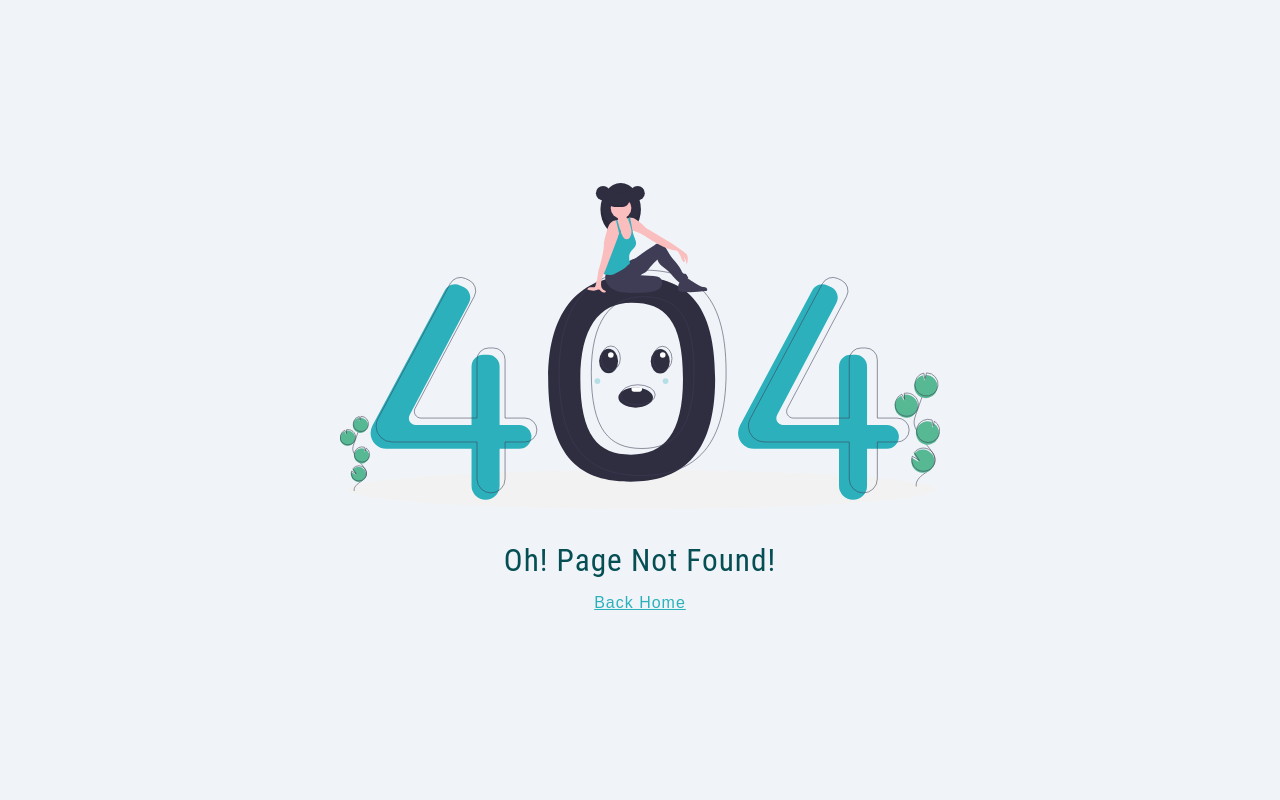
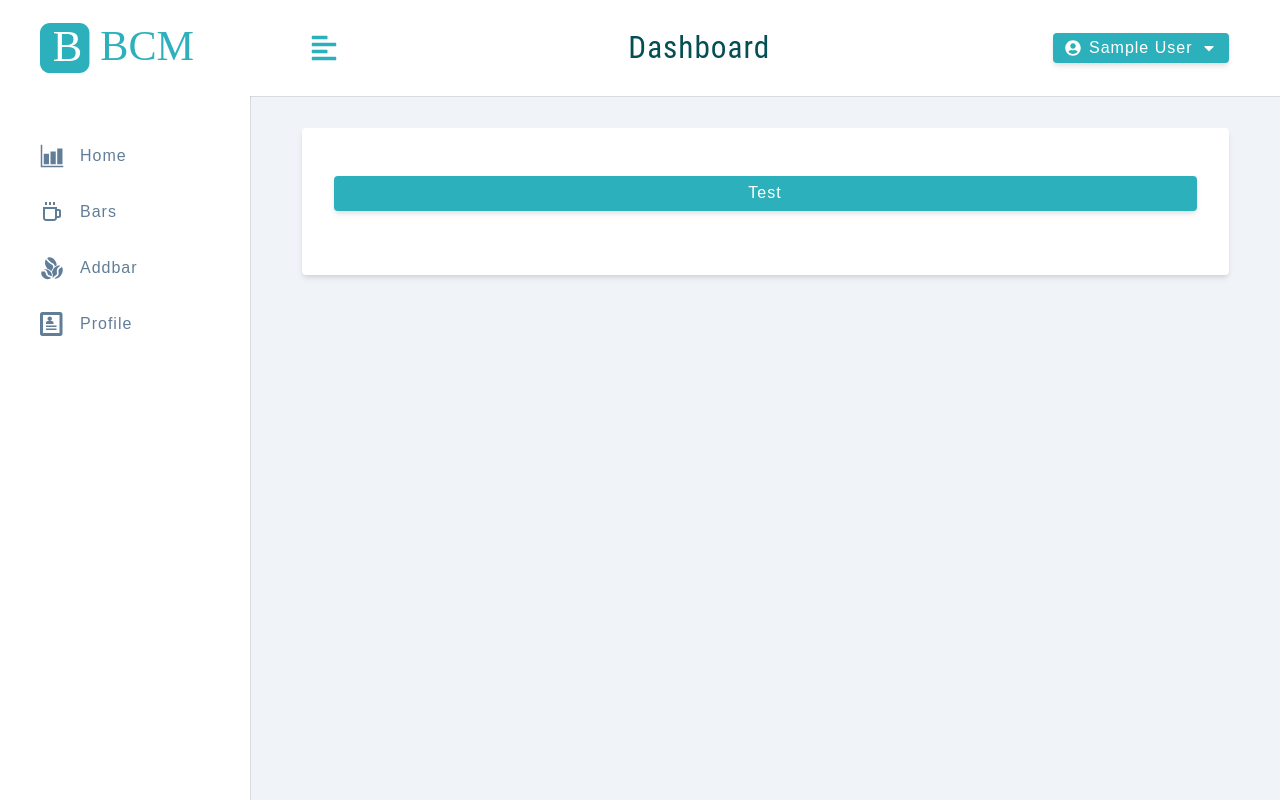
Before and after one commit to P-Pimentinha/BCM, a React (Create React App) app in the folder client/: page /addcoffee in a window 1280 px wide. Before the commit this address had no page. Built offline with nearby package versions, Linux system fonts and the light colour scheme; sample sign-in values are in the browser's storage.

Commit message:
adds addCoffee to appContext

```diff
--- a/client/src/App.js
+++ b/client/src/App.js
@@ -8,6 +8,7 @@ import {
   Bars,
   AddBar,
   ViewBar,
+  AddCoffee,
 } from './pages/dashboard';
 
 function App() {
@@ -28,6 +29,7 @@ function App() {
             <Route path='bars' element={<Bars />}></Route>
             <Route path='viewBar' element={<ViewBar />}></Route>
             <Route path='addbar' element={<AddBar />}></Route>
+            <Route path='addcoffee' element={<AddCoffee />}></Route>
           </Route>
           <Route path='/register' element={<Register />}></Route>
           <Route path='/landing' element={<Landing />}></Route>
--- /dev/null
+++ b/client/src/assets/wrappers/AddCoffee.js
@@ -0,0 +1,68 @@
+import styled from 'styled-components';
+
+const Wrapper = styled.section`
+  border-radius: var(--borderRadius);
+  width: 100%;
+  background: var(--white);
+  padding: 3rem 2rem 4rem;
+  box-shadow: var(--shadow-2);
+  h3 {
+    margin-top: 0;
+  }
+  .form {
+    margin: 0;
+    border-radius: 0;
+    box-shadow: none;
+    padding: 0;
+    max-width: 100%;
+    width: 100%;
+  }
+  .form-row {
+    margin-bottom: 0;
+  }
+  .form-center {
+    display: grid;
+    row-gap: 0.5rem;
+  }
+  .form-center button {
+    align-self: end;
+    height: 35px;
+    margin-top: 1rem;
+  }
+  .btn-container {
+    display: grid;
+    grid-template-columns: 1fr 1fr;
+    column-gap: 1rem;
+    align-self: flex-end;
+    margin-top: 0.5rem;
+    button {
+      height: 35px;
+    }
+  }
+  .clear-btn {
+    background: var(--grey-500);
+  }
+  .clear-btn:hover {
+    background: var(--black);
+  }
+  @media (min-width: 992px) {
+    .form-center {
+      grid-template-columns: 1fr 1fr;
+      align-items: center;
+      column-gap: 1rem;
+    }
+    .btn-container {
+      margin-top: 0;
+    }
+  }
+  @media (min-width: 1120px) {
+    .form-center {
+      grid-template-columns: 1fr 1fr 1fr;
+    }
+    .form-center button {
+      margin-top: 0;
+    }
+  }
+`;
+
+export default Wrapper;
--- a/client/src/context/action.js
+++ b/client/src/context/action.js
@@ -25,6 +25,10 @@ export const CREATE_BAR_BEGIN = 'CREATE_BAR_BEGIN';
 export const CREATE_BAR_SUCCESS = 'CREATE_BAR_SUCCESS';
 export const CREATE_BAR_ERROR = 'CREATE_BAR_ERROR';
 
+export const ADD_COFFEE_BEGIN = 'ADD_COFFEE_BEGIN';
+export const ADD_COFFEE_SUCCESS = 'ADD_COFFEE_SUCCESS';
+export const ADD_COFFEE_ERROR = 'ADD_COFFEE_ERROR';
+
 export const GET_BARS_BEGIN = 'GET_BARS_BEGIN';
 export const GET_BARS_SUCCESS = 'GET_BARS_SUCCESS';
 
--- a/client/src/context/appContext.js
+++ b/client/src/context/appContext.js
@@ -30,6 +30,9 @@ import {
   EDIT_BAR_ERROR,
   GET_BAR_BEGIN,
   GET_BAR_SUCCESS,
+  ADD_COFFEE_BEGIN,
+  ADD_COFFEE_SUCCESS,
+  ADD_COFFEE_ERROR,
 } from './action';
 
 const user = localStorage.getItem('user');
@@ -74,6 +77,8 @@ const initialState = {
   totalBars: 0,
   page: 1,
   numOfPages: 1,
+
+  kilos: 0,
 };
 
 const AppContext = React.createContext();
@@ -374,6 +379,28 @@ const AppProvider = ({ children }) => {
     }
   };
 
+  const addCoffee = async () => {
+    dispatch({ type: ADD_COFFEE_BEGIN });
+    try {
+      const { kilos, bar } = state;
+      await authFetch.post('/coffee', {
+        kilos,
+        barID: bar._id,
+      });
+      dispatch({
+        type: ADD_COFFEE_SUCCESS,
+      });
+      dispatch({ type: CLEAR_VALUES });
+    } catch (error) {
+      if (error.response.status === 401) return;
+      dispatch({
+        type: ADD_COFFEE_ERROR,
+        payload: { msg: error.response.data.msg },
+      });
+    }
+    clearAlert();
+  };
+
   return (
     <AppContext.Provider
       value={{
@@ -392,6 +419,7 @@ const AppProvider = ({ children }) => {
         deleteBar,
         editbar,
         getBar,
+        addCoffee,
       }}
     >
       {children}
--- a/client/src/context/reducer.js
+++ b/client/src/context/reducer.js
@@ -26,6 +26,9 @@ import {
   EDIT_BAR_ERROR,
   GET_BAR_BEGIN,
   GET_BAR_SUCCESS,
+  ADD_COFFEE_BEGIN,
+  ADD_COFFEE_SUCCESS,
+  ADD_COFFEE_ERROR,
 } from './action';
 import { initialState } from './appContext';
 
@@ -302,6 +305,28 @@ const reducer = (state, action) => {
       alertText: action.payload.msg,
     };
   }
+
+  if (action.type === ADD_COFFEE_BEGIN) {
+    return { ...state, isLoading: true };
+  }
+  if (action.type === ADD_COFFEE_SUCCESS) {
+    return {
+      ...state,
+      isLoading: false,
+      showAlert: true,
+      alertType: 'success',
+      alertText: 'Data Introduced Successfully!',
+    };
+  }
+  if (action.type === ADD_COFFEE_ERROR) {
+    return {
+      ...state,
+      isLoading: false,
+      showAlert: true,
+      alertType: 'danger',
+      alertText: action.payload.msg,
+    };
+  }
   throw new Error(`no such action : ${action.type}`);
 };
 
--- a/client/src/pages/dashboard/AddCoffee.js
+++ b/client/src/pages/dashboard/AddCoffee.js
@@ -0,0 +1,26 @@
+import React from 'react';
+import { FormRow, Alert } from './../../components';
+import { useAppContext } from '../../context/appContext';
+import Wrapper from '../../assets/wrappers/AddCoffee';
+
+const AddCoffee = () => {
+  const { showAlert, isLoading, addCoffee } = useAppContext();
+  const test = () => {
+    console.log('hello');
+  };
+  return (
+    <Wrapper>
+      {showAlert && <Alert />}
+      <button
+        className='btn btn-block submit-btn'
+        type='submit'
+        onClick={addCoffee}
+        disabled={isLoading}
+      >
+        test
+      </button>
+    </Wrapper>
+  );
+};
+
+export default AddCoffee;
--- a/client/src/pages/dashboard/ViewBar.js
+++ b/client/src/pages/dashboard/ViewBar.js
@@ -6,7 +6,7 @@ import { Navigate } from 'react-router-dom';
 import Wrapper from '../../assets/wrappers/SingleBar';
 
 const ViewBar = () => {
-  const { bar, setEditBar, deleteBar } = useAppContext();
+  const { bar, setEditBar } = useAppContext();
 
   if (bar.length === 0) {
     return <Navigate to='/bars' />;
@@ -24,7 +24,7 @@ const ViewBar = () => {
         </Link>
       </div>
 
-      <div class='container-grid'>
+      <div className='container-grid'>
         <div className='box'>
           <header>
             <b>General Info</b>
--- a/client/src/pages/dashboard/index.js
+++ b/client/src/pages/dashboard/index.js
@@ -5,6 +5,7 @@ import ProtectedRoute from './ProtectedRoute';
 import Bars from './Bars';
 import ViewBar from './ViewBar';
 import AddBar from './AddBar';
+import AddCoffee from './AddCoffee';
 
 export {
   WelcomePage,
@@ -14,4 +15,5 @@ export {
   Bars,
   AddBar,
   ViewBar,
+  AddCoffee,
 };
```
